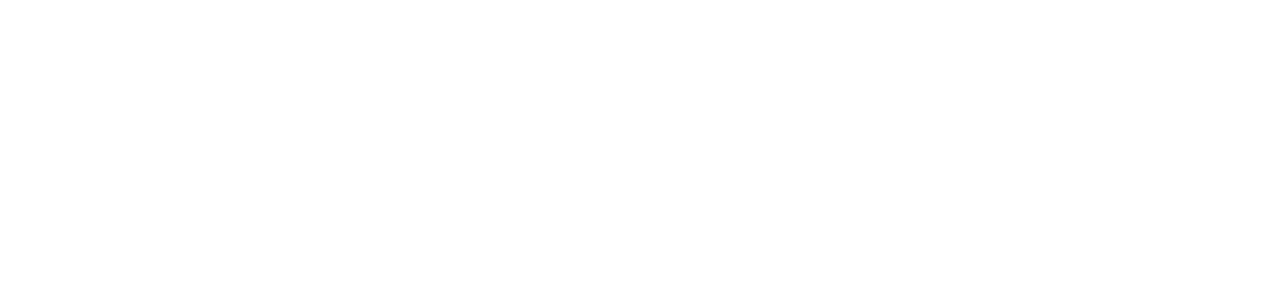
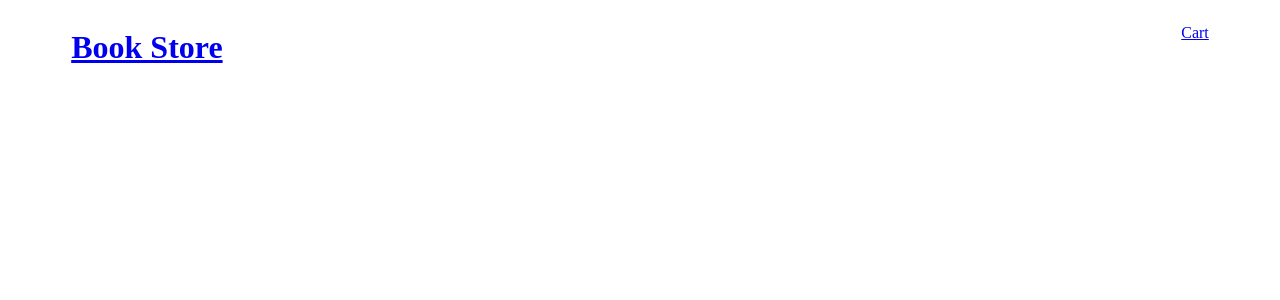
Before and after one commit to GjeloshajAntoine/KATA-bookstore, a React (Vite) app in the folder frontend/: page /cart in a window 1280 px wide. Before the commit this address had no page. Shown: the top 300 px of the page. Built offline with nearby package versions, Linux system fonts and the light colour scheme.

Commit message:
Add cart page

```diff
--- a/frontend/src/App.jsx
+++ b/frontend/src/App.jsx
@@ -1,11 +1,13 @@
-import { Route, Routes } from 'react-router'
+import { Route, Routes, } from 'react-router'
 import './App.css'
 import { Home } from './pages/Home'
+import { Cart } from './pages/Cart'
 
 function App() {
   return (
         <Routes>
             <Route path='/' Component={Home}/>
+            <Route path='/cart' Component={Cart}/>
         </Routes>
   )
 }
--- /dev/null
+++ b/frontend/src/pages/Cart.jsx
@@ -0,0 +1,10 @@
+import { Header } from "../components/Header";
+
+export function Cart() {
+    return (
+        <div>
+            <Header />
+        </div>
+
+    )
+}
```
